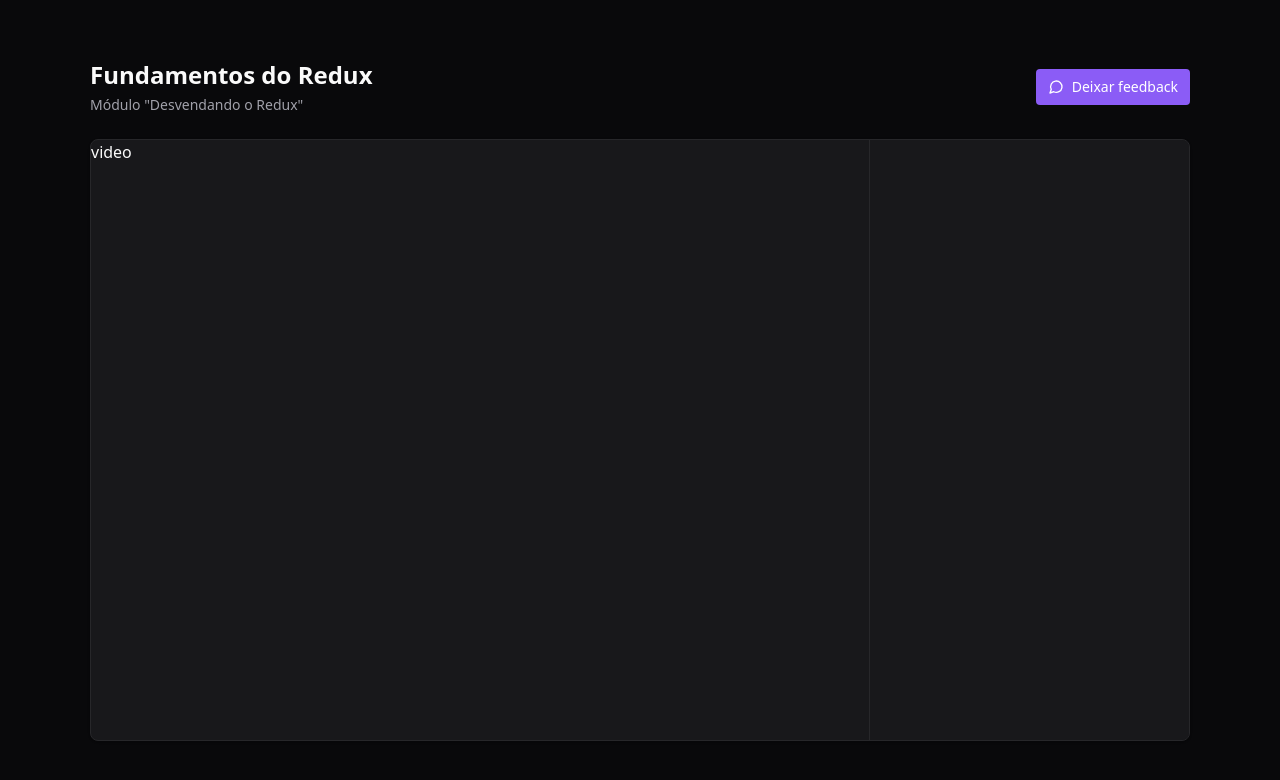
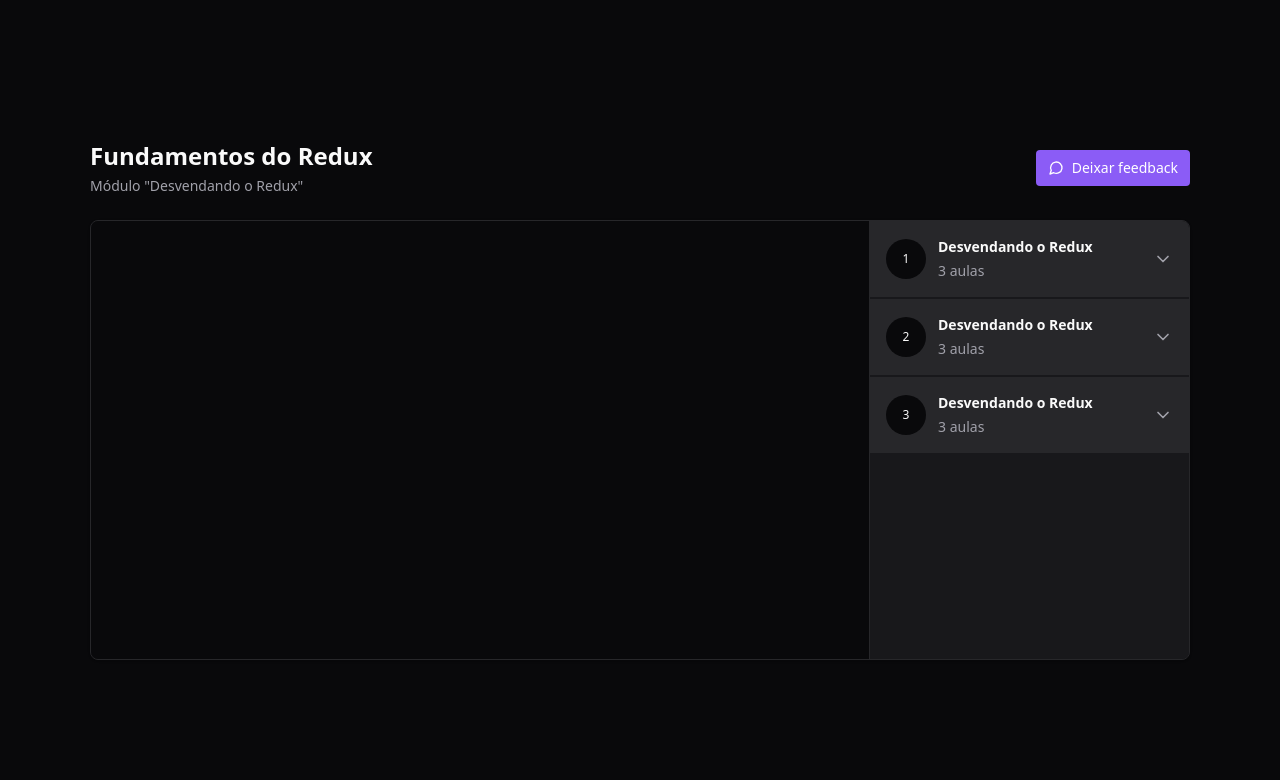
Before and after one commit to bBraian/redux-video-player, a React (Vite) app: page / in a window 1280 px wide. Shown: the top 780 px of the page. Built offline with nearby package versions, Linux system fonts and the light colour scheme.

Commit message:
componentizing application and finishing layout

```diff
--- a/package.json
+++ b/package.json
@@ -10,10 +10,12 @@
     "preview": "vite preview"
   },
   "dependencies": {
+    "@radix-ui/react-collapsible": "^1.0.3",
     "@reduxjs/toolkit": "^1.9.5",
     "lucide-react": "^0.265.0",
     "react": "^18.2.0",
     "react-dom": "^18.2.0",
+    "react-player": "^2.12.0",
     "react-redux": "^8.1.2"
   },
   "devDependencies": {
@@ -27,6 +29,7 @@
     "eslint-plugin-react-hooks": "^4.6.0",
     "eslint-plugin-react-refresh": "^0.4.3",
     "postcss": "^8.4.27",
+    "tailwind-scrollbar": "^3.0.5",
     "tailwindcss": "^3.3.3",
     "typescript": "^5.0.2",
     "vite": "^4.4.5"
--- /dev/null
+++ b/src/components/Header.tsx
@@ -0,0 +1,8 @@
+export function Header() {
+    return (
+        <div className="flex flex-col gap-1">
+            <h1 className="text-2xl font-bold">Fundamentos do Redux</h1>
+            <span className="text-sm text-zinc-400">Módulo "Desvendando o Redux"</span>
+        </div>
+    )
+}
--- /dev/null
+++ b/src/components/Lesson.tsx
@@ -0,0 +1,16 @@
+import { Video } from "lucide-react";
+
+interface LessonProps {
+    title: string
+    duration: string
+}
+
+export function Lesson({ title, duration }: LessonProps) {
+    return (
+        <button className='flex items-center gap-3 text-sm text-zinc-400'>
+            <Video className='w-4 h-4 text-zinc-500' />
+            <span>{ title }</span>
+            <span className='ml-auto font-mono text-sm text-zinc-500'>{ duration }</span>
+        </button>
+    )
+}
--- /dev/null
+++ b/src/components/Module.tsx
@@ -0,0 +1,33 @@
+import { ChevronDown } from "lucide-react";
+import { Lesson } from "./Lesson";
+import * as Collapsible from '@radix-ui/react-collapsible';
+
+interface ModuleProps {
+    moduleIndex: number
+    title: string
+    amountOfLessons: number
+}
+
+export function Module({ moduleIndex, title, amountOfLessons }: ModuleProps) {
+    return (
+        <Collapsible.Root className="group">
+            <Collapsible.Trigger className="flex w-full items-center gap-3 bg-zinc-800 p-4">
+                <div className="flex h-10 w-10 rounded-full items-center justify-center bg-zinc-950 text-xs">{ moduleIndex + 1 }</div>
+
+                <div className='flex flex-col gap-1 text-left'>
+                    <strong className='text-sm'>{ title }</strong>
+                    <span className='text-sm text-zinc-400'>{ amountOfLessons } aulas</span>
+                </div>
+
+                <ChevronDown className='w-5 h-5 ml-auto text-zinc-400 group-data-[state=open]:rotate-180 transition-transform' />
+            </Collapsible.Trigger>
+            <Collapsible.Content>
+                <nav className='relative flex flex-col gap-4 p-6'>
+                    <Lesson title="Desvendando o Redux" duration="09:13" />
+                    <Lesson title="Ajustando variáveis" duration="05:54" />
+                    <Lesson title="Deploy da aplicação" duration="06:02" />
+                </nav>
+            </Collapsible.Content>
+        </Collapsible.Root>
+    )
+}
--- /dev/null
+++ b/src/components/Video.tsx
@@ -0,0 +1,14 @@
+import ReactPlayer from "react-player";
+
+export function Video() {
+    return (
+        <div className='w-full bg-zinc-950 aspect-video'>
+            <ReactPlayer
+                width="100%"
+                height="100%"
+                controls
+                url="https://www.youtube.com/watch?v=v4ZoG-MdrIk&t=318s"
+            />
+        </div>
+    )
+}
--- a/src/pages/Player.tsx
+++ b/src/pages/Player.tsx
@@ -1,4 +1,7 @@
 import { MessageCircle } from 'lucide-react'
+import { Header } from '../components/Header'
+import { Video } from '../components/Video'
+import { Module } from '../components/Module'
 
 export function Player() {
     return (
@@ -6,10 +9,7 @@
             <div className="flex w-[1100px] flex-col gap-6">
                 <div className="flex items-center justify-between">
 
-                    <div className="flex flex-col gap-1">
-                        <h1 className="text-2xl font-bold">Fundamentos do Redux</h1>
-                        <span className="text-sm text-zinc-400">Módulo "Desvendando o Redux"</span>
-                    </div>
+                    <Header />
 
                     <button className="flex items-center gap-2 rounded bg-violet-500 px-3 py-2 text-sm font-medium text-white hover:bg-violet-600">
                         <MessageCircle className="w-4 h-4" />
@@ -17,12 +17,15 @@
                     </button>
                 </div>
 
-                <main className="relative flex overflow-hidden rounded-lg border border-zinc-800 bg-zinc-900 shadow">
+                <main className="relative flex overflow-hidden rounded-lg border border-zinc-800 bg-zinc-900 shadow pr-80">
                     <div className="flex-1">
-                        video
+                        <Video />
                     </div>
-                    <aside className="w-80 border-l border-zinc-800 bg-zinc-900 h-[600px]">
+                    <aside className="w-80 absolute top-0 bottom-0 right-0 border-l border-zinc-800 bg-zinc-900 divide-y-2 divide-zinc-900 overflow-y-scroll scrollbar-thin scrollbar-track-zinc-950 scrollbar-thumb-zinc-700">
 
+                        <Module moduleIndex={0} title="Desvendando o Redux" amountOfLessons={3} />
+                        <Module moduleIndex={1} title="Desvendando o Redux" amountOfLessons={3} />
+                        <Module moduleIndex={2} title="Desvendando o Redux" amountOfLessons={3} />
                     </aside>
                 </main>
             </div>
--- a/tailwind.config.js
+++ b/tailwind.config.js
@@ -6,5 +6,7 @@
   theme: {
     extend: {},
   },
-  plugins: [],
+  plugins: [
+    require('tailwind-scrollbar')
+  ],
 }
```
Also changed, not shown: .eslintrc.cjs (deleted), 1 other file (tests, documents, lock files or other folders).
